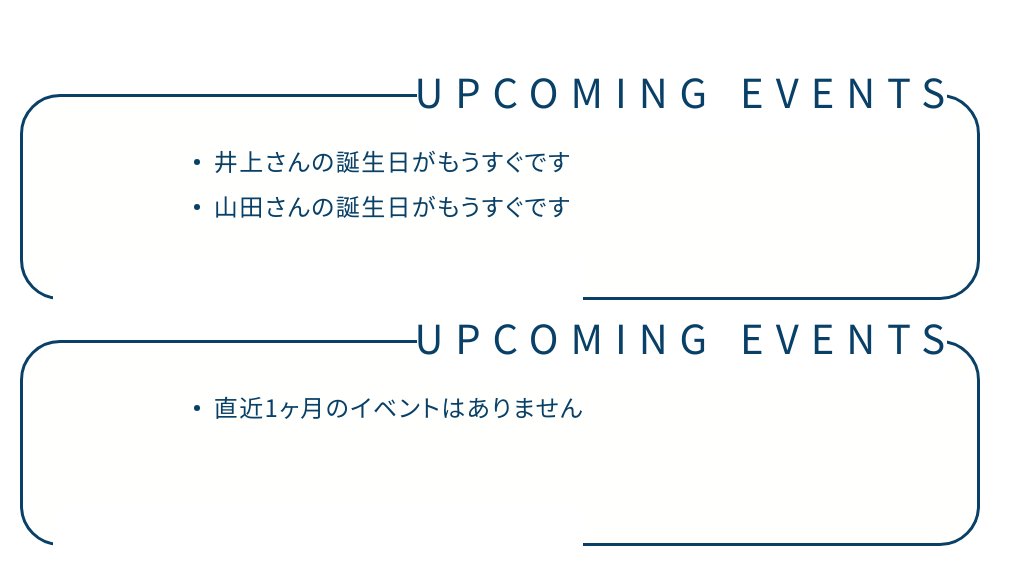
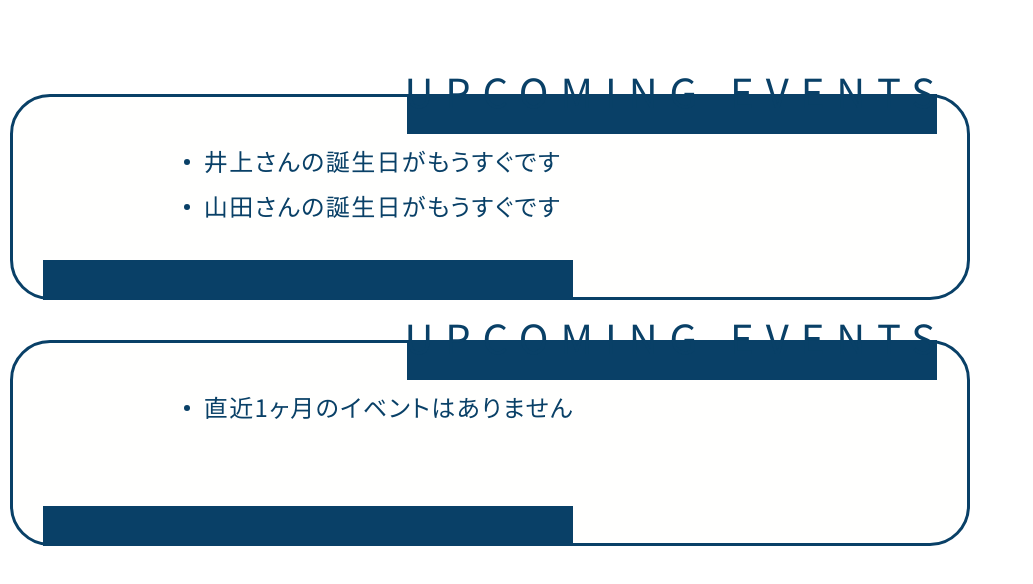
Before and after one commit to ninomiyadaisuke/families-management-app, a Next.js app: page /sample in a window 1280 px wide. Shown: the top 584 px of the page, without its empty margins (0-1033 px from the left). Built offline with nearby package versions, Linux system fonts and the light colour scheme.

Commit message:
style changed

```diff
--- a/src/pages/sample.tsx
+++ b/src/pages/sample.tsx
@@ -10,7 +10,7 @@ const Sample: NextPage = () => {
   return (
     <Layout pageTitle={'サンプル'}>
       <div style={{ margin: '30px' }}></div>
-      <div style={{ marginLeft: '20px' }}>
+      <div style={{ marginLeft: '10px' }}>
         <UpcommingEvents events={eventArray} />
         <div style={{ margin: '40px' }}></div>
         <UpcommingEvents events={eventArray0} />
--- a/src/styles/components/atoms/upcomming_events.module.scss
+++ b/src/styles/components/atoms/upcomming_events.module.scss
@@ -37,16 +37,16 @@
   &::before,
   &::after {
     content: '';
-    background-color: #ffffff;
+    background-color:$main;
     border-top-right-radius: 40px;
     width: 200px;
     height: 40px;
     position: absolute;
-    top: -3px;
+    top: -4px;
     right: -4px;
   }
   &::after {
-    top: 107px;
+    top: 108px;
     left: -4px;
     border-bottom-left-radius: 40px;
   }
```
